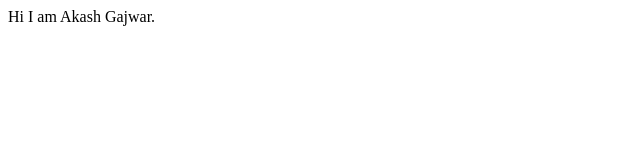
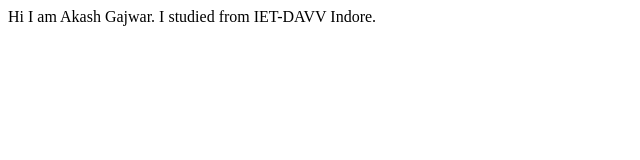
Before and after one commit to akashgajwar/akashgajwar.portfolio, a plain HTML site: page index.html in a window 1280 px wide. Shown: the whole page, without its empty margins (0-640 px from the left). Drawn offline with Linux system fonts and the light colour scheme.

Commit message:
docs: updated college info.

```diff
--- a/index.html
+++ b/index.html
@@ -7,5 +7,6 @@
 </head>
 <body>
     Hi I am Akash Gajwar.
+    I studied from IET-DAVV Indore.
 </body>
 </html>
```
